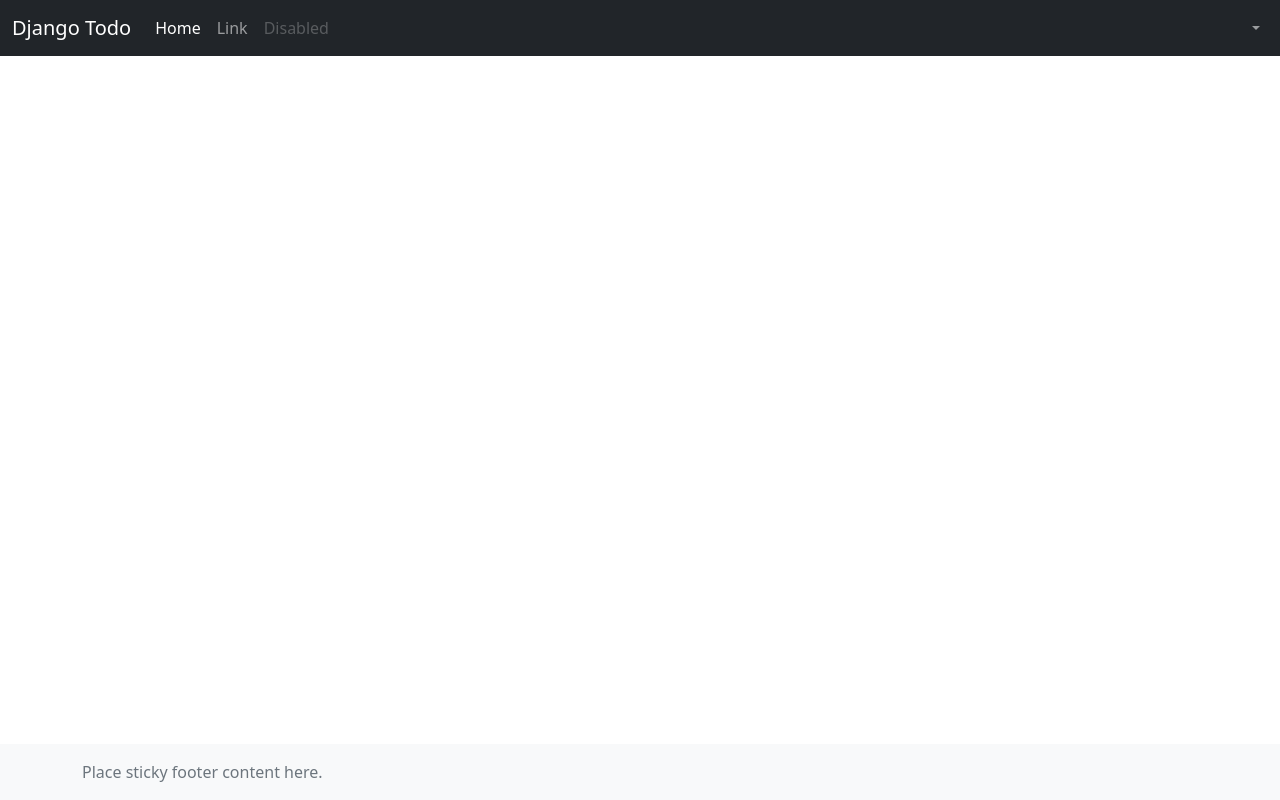
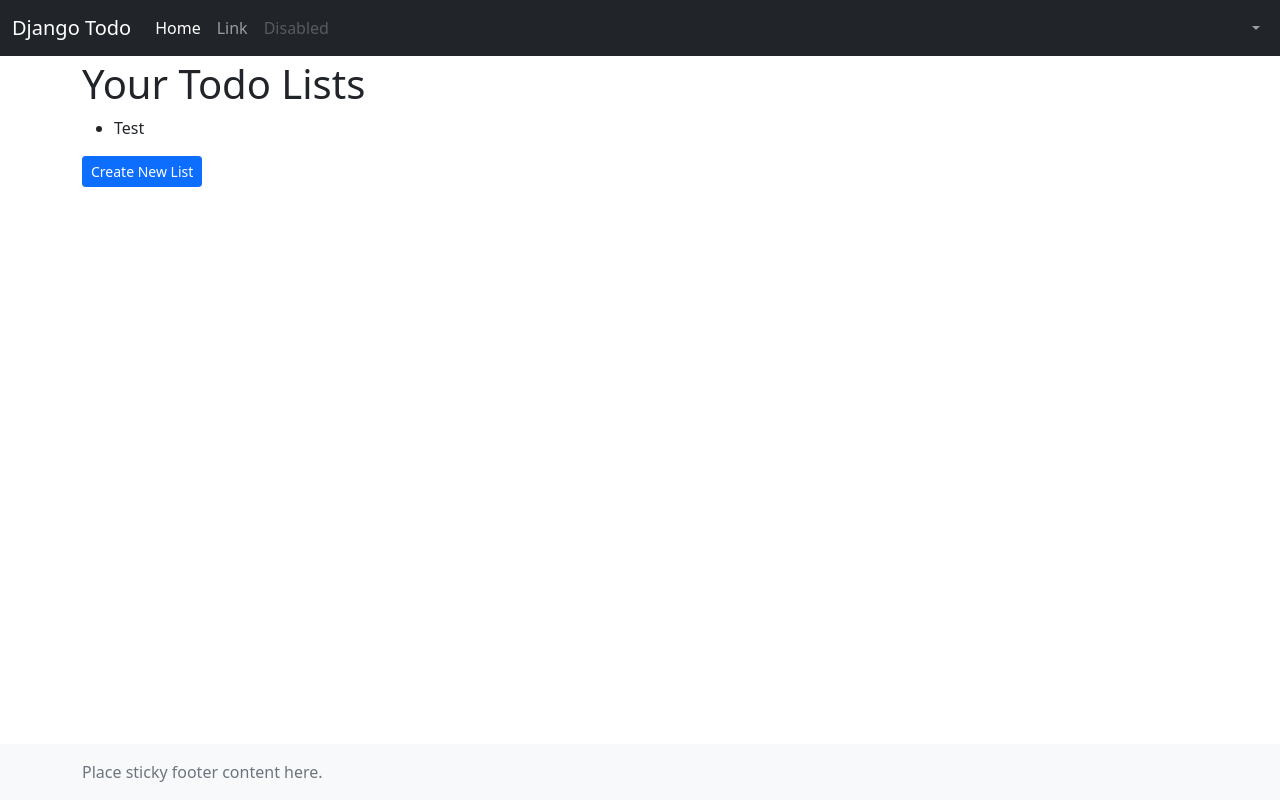
Before and after one commit to majormunky/DjangoTodo, a Django app: template home/templates/home/index.html in a window 1280 px wide. Run offline with Django 3.2, Linux system fonts and the light colour scheme; the template is opened without the code that fills it, so the values that code supplies are empty.

Commit message:
Added vue and setup a dummy list to render

```diff
--- a/home/templates/home/index.html
+++ b/home/templates/home/index.html
@@ -1,10 +1,45 @@
 {% extends "base.html" %}
 
 {% block content %}
-<h1>Content</h1>
+<div class="container">
+    <div class="row">
+        <h1>Your Todo Lists</h1>
+        <div id="app">
+            <ul>
+                <li v-for="todoList in todoLists" :key="todoList.id">
+                    [[todoList.name]]
+                </li>
+            </ul>
+            <a href="#" @click="onCreateNewList" class="btn btn-primary btn-sm">Create New List</a>
+        </div>
+    </div>
+</div>
+
 {% endblock %}
 
 {% block page_scripts %}
+<script src="https://unpkg.com/vue@next"></script>
+<script>
+    const App = {
+        data() {
+            return {
+                todoLists: [
+                    {id: 1, "name": "Test", created_at: "2021-07-15"}
+                ]
+            }
+        },
+        methods: {
+            onCreateNewList() {
+                console.log("Create new list!")
+            }
+        },
+        compilerOptions: {
+            delimiters: ['[[', ']]'],
+        }
+    }
+
+    Vue.createApp(App).mount('#app')
+</script>
 {% endblock %}
 
 {% block page_styles %}
--- a/templates/base.html
+++ b/templates/base.html
@@ -7,6 +7,12 @@
 
         <!-- Bootstrap core CSS -->
         <link href="https://cdn.jsdelivr.net/npm/bootstrap@5.0.2/dist/css/bootstrap.min.css" rel="stylesheet" integrity="sha384-EVSTQN3/azprG1Anm3QDgpJLIm9Nao0Yz1ztcQTwFspd3yD65VohhpuuCOmLASjC" crossorigin="anonymous">
+
+        <style>
+            body {
+                padding-top: 60px;
+            }
+        </style>
 
         <!-- Custom styles for this template -->
         {% block page_styles %}{% endblock %}
```
